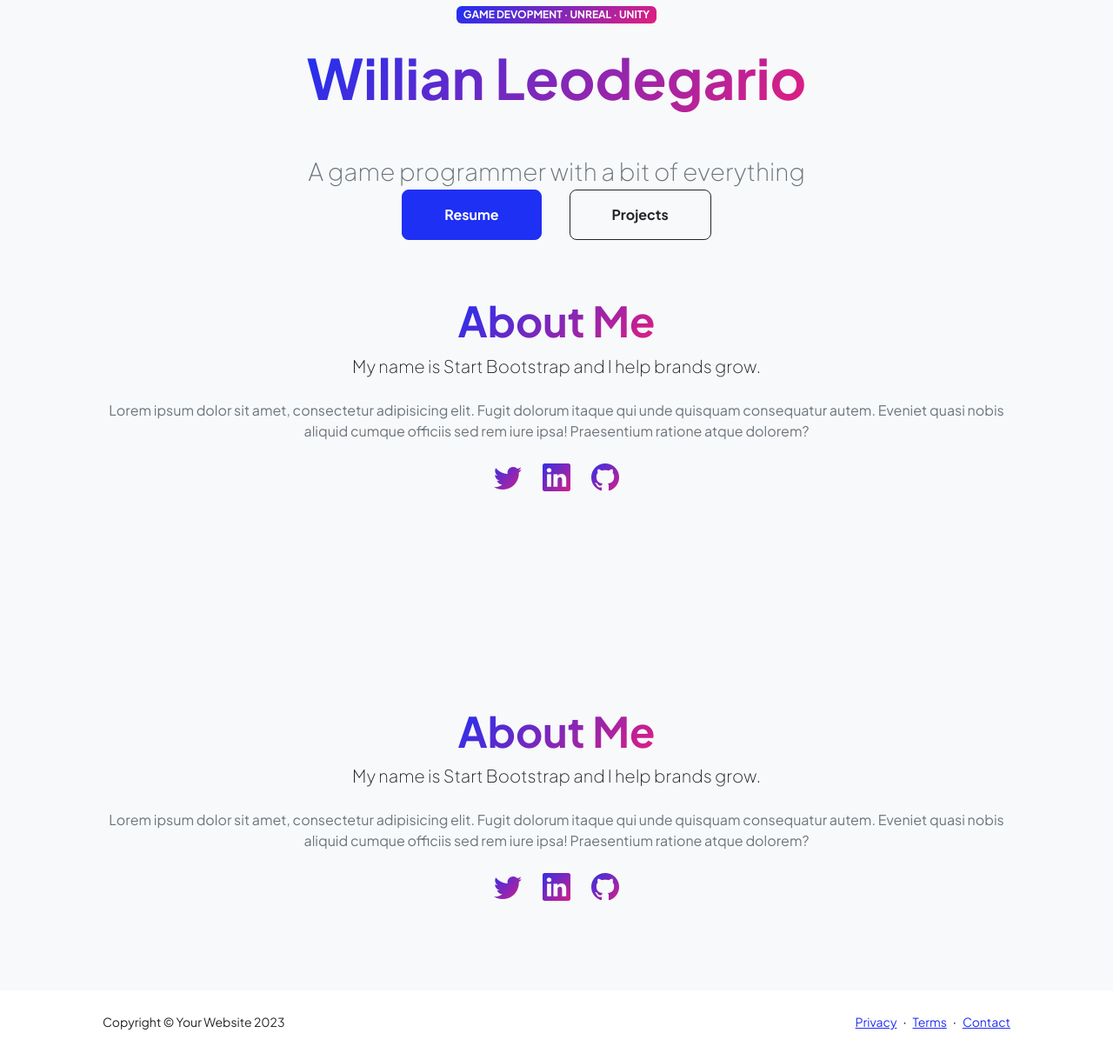
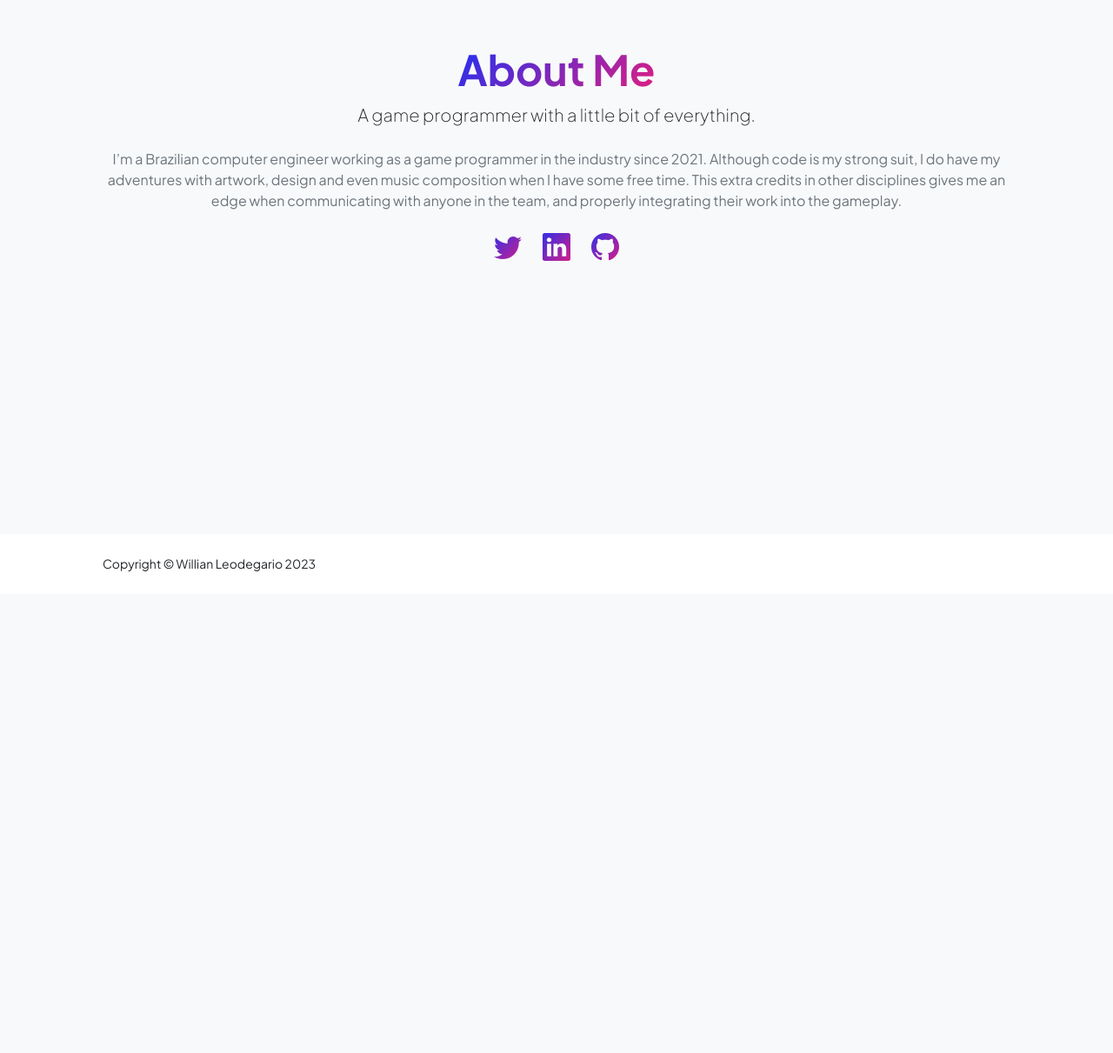
Before and after one commit to leodewill/portfolio, a plain HTML site: page index.html in a window 1280 px wide. Shown: the part 117-1328 px from the top of the page at 87% size. After the commit the page ends 800 px from the top, so only its background shows below. Drawn offline with nearby package versions, Linux system fonts and the light colour scheme.

Commit message:
Updating copyright and about page

```diff
--- a/index.html
+++ b/index.html
@@ -34,42 +34,6 @@
                     </div>
                 </div>
             </nav>
-            <!-- Header-->
-            <header class="py-5">
-                <div class="container px-5 pb-5">
-                    <div class="row gx-5 align-items-center">
-                        <div class="col-xxl-5">
-                            <!-- Header text content-->
-                            <div class="text-center text-xxl-start">
-                                <div class="badge bg-gradient-primary-to-secondary text-white mb-4"><div class="text-uppercase">Game Devopment &middot; Unreal &middot; Unity</div></div>
-                                <h1 class="display-3 fw-bolder mb-5"><span class="text-gradient d-inline">Willian Leodegario</span></h1>
-                                <div class="fs-3 fw-light text-muted">A game programmer with a bit of everything</div>
-                                <div class="d-grid gap-3 d-sm-flex justify-content-sm-center justify-content-xxl-start mb-3">
-                                    <a class="btn btn-primary btn-lg px-5 py-3 me-sm-3 fs-6 fw-bolder" href="resume.html">Resume</a>
-                                    <a class="btn btn-outline-dark btn-lg px-5 py-3 fs-6 fw-bolder" href="projects.html">Projects</a>
-                                </div>
-                            </div>
-                        </div>
-                        <div class="col-xxl-7">
-                            <!-- About Section-->
-                            <div class="row gx-5 justify-content-center">
-                                <div class="col-xxl-8">
-                                    <div class="text-center my-5">
-                                        <h2 class="display-5 fw-bolder"><span class="text-gradient d-inline">About Me</span></h2>
-                                        <p class="lead fw-light mb-4">My name is Start Bootstrap and I help brands grow.</p>
-                                        <p class="text-muted">Lorem ipsum dolor sit amet, consectetur adipisicing elit. Fugit dolorum itaque qui unde quisquam consequatur autem. Eveniet quasi nobis aliquid cumque officiis sed rem iure ipsa! Praesentium ratione atque dolorem?</p>
-                                        <div class="d-flex justify-content-center fs-2 gap-4">
-                                            <a class="text-gradient" href="#!"><i class="bi bi-twitter"></i></a>
-                                            <a class="text-gradient" href="#!"><i class="bi bi-linkedin"></i></a>
-                                            <a class="text-gradient" href="#!"><i class="bi bi-github"></i></a>
-                                        </div>
-                                    </div>
-                                </div>
-                            </div>
-                        </div>
-                    </div>
-                </div>
-            </header>
             <!-- About Section-->
             <section class="bg-light py-5">
                 <div class="container px-5">
@@ -77,8 +41,8 @@
                         <div class="col-xxl-8">
                             <div class="text-center my-5">
                                 <h2 class="display-5 fw-bolder"><span class="text-gradient d-inline">About Me</span></h2>
-                                <p class="lead fw-light mb-4">My name is Start Bootstrap and I help brands grow.</p>
-                                <p class="text-muted">Lorem ipsum dolor sit amet, consectetur adipisicing elit. Fugit dolorum itaque qui unde quisquam consequatur autem. Eveniet quasi nobis aliquid cumque officiis sed rem iure ipsa! Praesentium ratione atque dolorem?</p>
+                                <p class="lead fw-light mb-4">A game programmer with a little bit of everything.</p>
+                                <p class="text-muted">I’m a Brazilian computer engineer working as a game programmer in the industry since 2021. Although code is my strong suit, I do have my adventures with artwork, design and even music composition when I have some free time. This extra credits in other disciplines gives me an edge when communicating with anyone in the team, and properly integrating their work into the gameplay.</p>
                                 <div class="d-flex justify-content-center fs-2 gap-4">
                                     <a class="text-gradient" href="#!"><i class="bi bi-twitter"></i></a>
                                     <a class="text-gradient" href="#!"><i class="bi bi-linkedin"></i></a>
@@ -94,14 +58,7 @@
         <footer class="bg-white py-4 mt-auto">
             <div class="container px-5">
                 <div class="row align-items-center justify-content-between flex-column flex-sm-row">
-                    <div class="col-auto"><div class="small m-0">Copyright &copy; Your Website 2023</div></div>
-                    <div class="col-auto">
-                        <a class="small" href="#!">Privacy</a>
-                        <span class="mx-1">&middot;</span>
-                        <a class="small" href="#!">Terms</a>
-                        <span class="mx-1">&middot;</span>
-                        <a class="small" href="#!">Contact</a>
-                    </div>
+                    <div class="col-auto"><div class="small m-0">Copyright &copy; Willian Leodegario 2023</div></div>
                 </div>
             </div>
         </footer>
```
Also changed, not shown: contact.html (+1 -8 lines), projects.html (+1 -8 lines), resume.html (+1 -8 lines).
